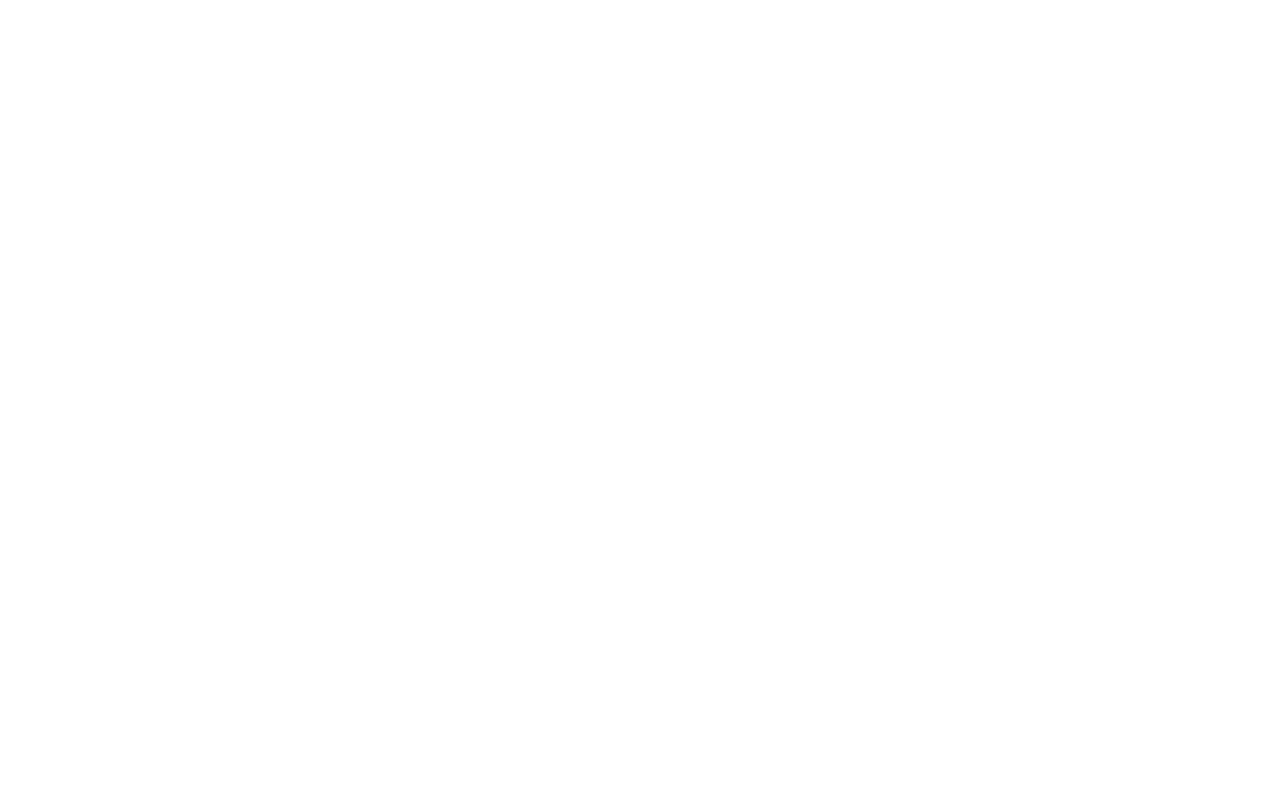
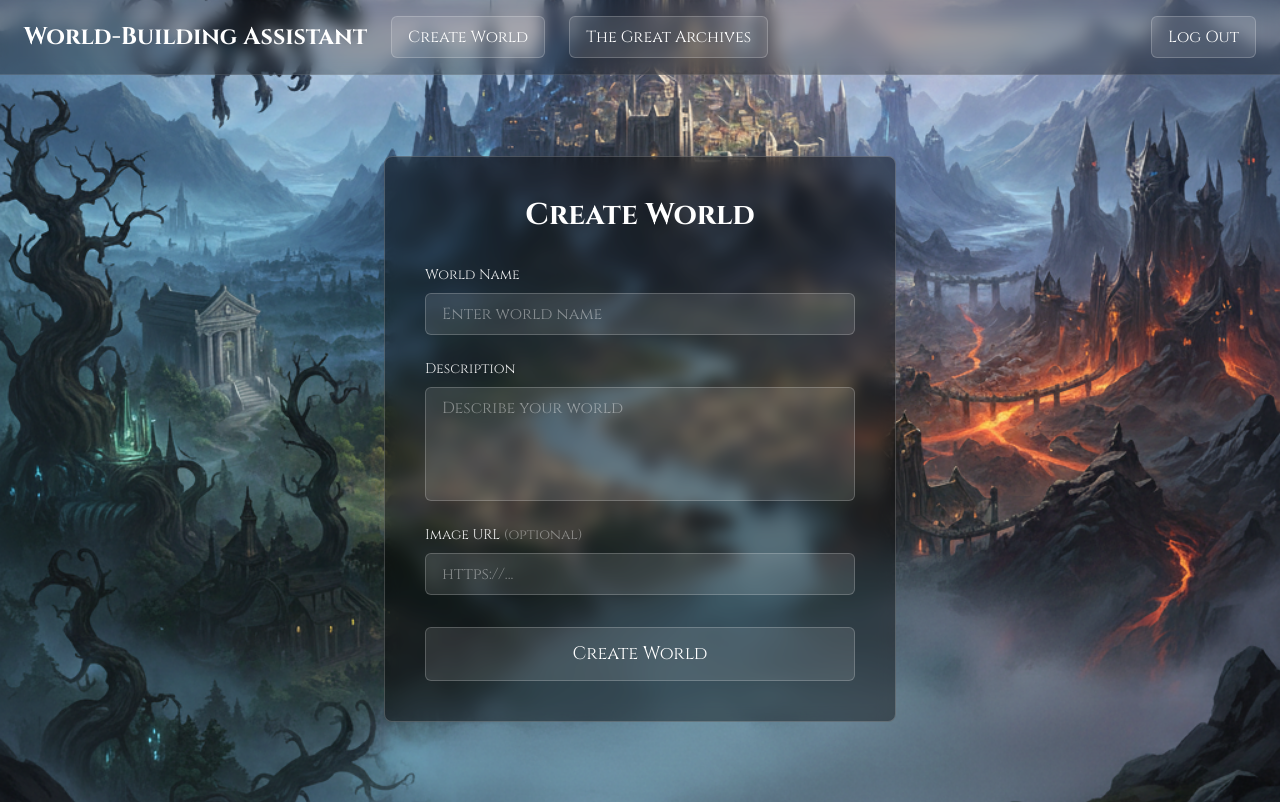
Before and after one commit to soniatolou/world-building-assistant, a React (Vite) app in the folder frontend/vite-project/: page /create-world in a window 1280 px wide. Before the commit this address had no page. Built offline with nearby package versions, Linux system fonts and the light colour scheme.

Commit message:
Add Create World page

```diff
--- a/frontend/vite-project/src/App.jsx
+++ b/frontend/vite-project/src/App.jsx
@@ -7,6 +7,7 @@
 import CreateAccount from './pages/CreateAccount'
 import Login from './pages/Login'
 import Dashboard from './pages/Dashboard'
+import CreateWorld from './pages/CreateWord'
 
 export default function App() {
   return (
@@ -15,6 +16,7 @@
       <Route path="/create-account" element={<CreateAccount />} />
       <Route path="/login" element={<Login />} />
       <Route path="/dashboard" element={<Dashboard />} />
+      <Route path="/create-world" element={<CreateWorld />} />
     </Routes>
   )
 }
--- /dev/null
+++ b/frontend/vite-project/src/pages/CreateWord.jsx
@@ -0,0 +1,86 @@
+import { useState } from "react"
+import { useNavigate } from "react-router-dom"
+import { createWorld } from "../api/dashboard"
+import Navbar from "../components/Navbar"
+
+export default function CreateWorld() {
+    const navigate = useNavigate()
+    const [formData, setFormData] = useState({
+        world_name: "",
+        world_description: "",
+        image_url: "",
+    })
+
+    function handleChange(e) {
+        setFormData({ ...formData, [e.target.name]: e.target.value })
+    }
+
+    async function handleSubmit(e) {
+        e.preventDefault()
+        await createWorld(formData)
+        navigate("/dashboard")
+    }
+
+    return (
+        <div
+            className="min-h-screen bg-cover bg-center bg-no-repeat"
+            style={{
+                backgroundImage: `url('/homepage-background.png')`,
+                fontFamily: "'Cinzel', serif",
+            }}
+        >
+            <Navbar />
+
+            <main className="flex items-center justify-center min-h-[calc(100vh-73px)]">
+                <div className="bg-black/40 backdrop-blur-sm border border-white/20 rounded-lg p-10 w-full max-w-lg">
+                    <h2 className="text-3xl font-bold text-white mb-8 text-center">
+                        Create World
+                    </h2>
+                    <div className="flex flex-col gap-6">
+                        <div className="flex flex-col gap-2">
+                            <label className="text-white/90 text-sm">World Name</label>
+                            <input
+                                type="text"
+                                name="world_name"
+                                value={formData.world_name}
+                                onChange={handleChange}
+                                className="bg-white/10 border border-white/20 rounded-md px-4 py-2 text-white placeholder-white/40 focus:outline-none focus:border-white/50"
+                                placeholder="Enter world name"
+                            />
+                        </div>
+                        <div className="flex flex-col gap-2">
+                            <label className="text-white/90 text-sm">Description</label>
+                            <textarea
+                                name="world_description"
+                                value={formData.world_description}
+                                onChange={handleChange}
+                                rows={4}
+                                className="bg-white/10 border border-white/20 rounded-md px-4 py-2 text-white placeholder-white/40 focus:outline-none focus:border-white/50 resize-none"
+                                placeholder="Describe your world"
+                            />
+                        </div>
+                        <div className="flex flex-col gap-2">
+                            <label className="text-white/90 text-sm">
+                                Image URL <span className="text-white/40">(optional)</span>
+                            </label>
+                            <input
+                                type="text"
+                                name="image_url"
+                                value={formData.image_url}
+                                onChange={handleChange}
+                                className="bg-white/10 border border-white/20 rounded-md px-4 py-2 text-white placeholder-white/40 focus:outline-none focus:border-white/50"
+                                placeholder="https://..."
+                            />
+                        </div>
+                        <button
+                            onClick={handleSubmit}
+                            className="mt-2 px-6 py-3 bg-white/10 hover:bg-white/20 text-white rounded-md transition-colors border border-white/20 text-lg"
+                        >
+                            Create World
+                        </button>
+                    </div>
+                </div>
+            </main>
+        </div>
+    )
+}
```
Also changed, not shown: frontend/vite-project/src/api/worlds.js (added).
